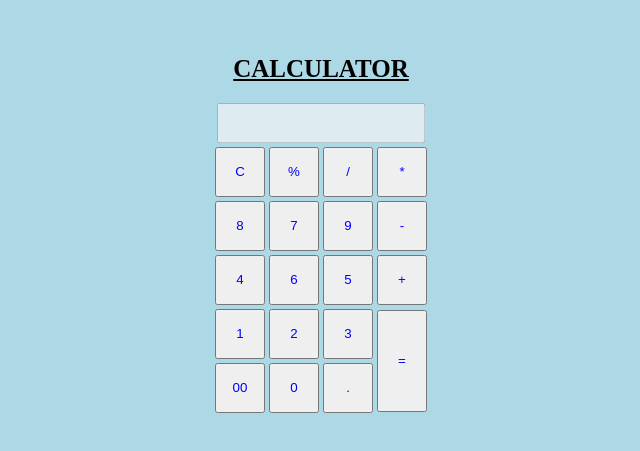
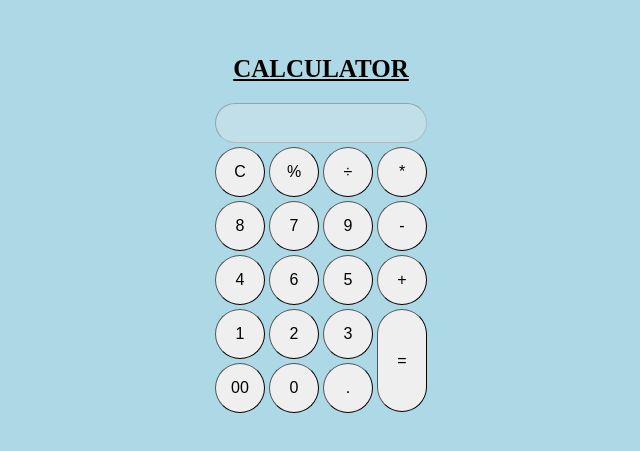
Before and after one commit to Omsaiprasad/Online-Caluclator, a plain HTML site: page index.html in a window 1280 px wide. Shown: the part 165-616 px from the top of the page, without its empty margins (319-959 px from the left). Drawn offline with Linux system fonts and the light colour scheme.

Commit message:
Final Release

```diff
--- a/index.html
+++ b/index.html
@@ -5,19 +5,26 @@
     <title>Caluclator</title>
 
     <style>
-        body{
-            background-color:lightblue;
+        body {
+            background-color: lightblue;
         }
+
         .calc td input {
             width: 50px;
             height: 50px;
-            color: blue;
+            font-size: 16px;
+            color: black;
+            border-radius: 25px;
+            border-width:thin;
         }
 
         .calc th input {
-            width: 208px;
+            width: 212px;
             height: 40px;
-            color: blue;
+            font-size: 20px;
+            color: black;
+            border-radius: 25px;
+            border-width:thin;
         }
 
         body {
@@ -25,19 +32,29 @@
             height: 100vh;
             place-items: center;
             margin: 0;
+            border-radius: 25px;
         }
-        h1{
-            color:black;
-            text-align:center;
+
+        h1 {
+            color: black;
+            text-align: center;
             text-decoration-line: underline;
             font-size: 25px;
         }
+
+        #material-icons {
+            height: 50px;
+            width: 50px;
+        }
+
         #equals {
-            height: 102px;
+            height:103px;
+
         }
 
         #display[type="text"] {
             font-size: 25px;
+            color: blue;
         }
 
         #display {
@@ -52,6 +69,7 @@
         <table class="calc">
             <tr>
                 <h1>CALCULATOR</h1>
+
                 <th colspan="4">
                     <input type="text" name="answer" id="display" disabled>
                 </th>
@@ -64,7 +82,8 @@
                     <input type="button" value="%" onclick="form1.answer.value+='%' ">
                 </td>
                 <td>
-                    <input type="button" value="/" onclick="form1.answer.value+='/' ">
+                    <input type="button" value="÷" onclick="form1.answer.value+='÷' ">
+
                 </td>
                 <td>
                     <input type="button" value="*" onclick="form1.answer.value+='*' ">
```
